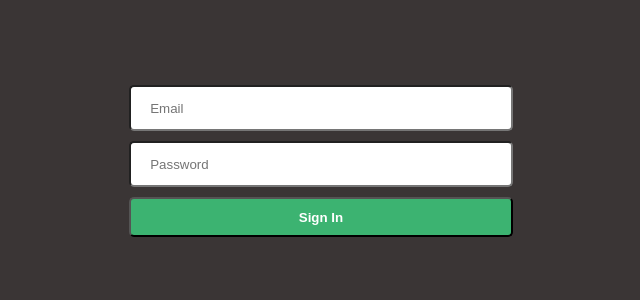
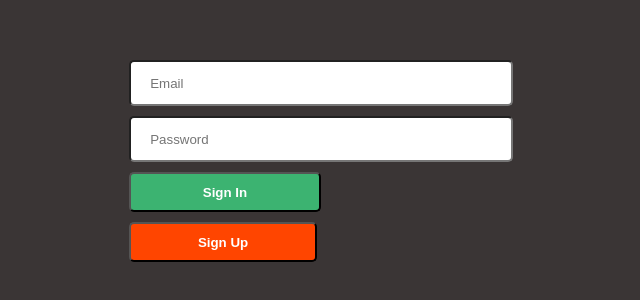
Before and after one commit to ddyrcz/RegistrationPage, a website: page public/index.html in a window 1280 px wide. Shown: the part 234-534 px from the top of the page, without its empty margins (319-959 px from the left). Drawn offline with Linux system fonts and the light colour scheme.

Commit message:
Add sign up button

```diff
--- a/public/index.html
+++ b/public/index.html
@@ -11,11 +11,12 @@
 </head>
 
 <body>
-        <form>
-            <input type="text" id='email' placeholder="Email"><br>
-            <input type="password" id='password' placeholder="Password"><br>
-            <input type="submit" id='confirm' value="Sign In">
-        </form>
+    <form>
+        <input type="text" id='email' placeholder="Email"><br>
+        <input type="password" id='password' placeholder="Password"><br>
+        <input type="submit" id='signin' value="Sign In">
+        <input type="submit" id='signup' value="Sign Up">
+    </form>
 </body>
 
 </html>
--- a/public/style.css
+++ b/public/style.css
@@ -28,8 +28,8 @@ form{
     background-color: white;
 }
 
-#confirm{
-    width: 100%;
+#signin{
+    width: 50%;
     height: 40px;
     color: white;
     font-weight: bold;
@@ -37,8 +37,20 @@ form{
 
 }
 
-#confirm:hover{
+#signup{
+    width: 49%;
+    height: 40px;
+    color: white;
+    font-weight: bold;
+    background-color: orangered;
+}
+
+#signin:hover{
     background-color: #2ba366;
+}
+
+#signup:hover{
+    background-color: #f04210;
 }
 
 input
```
